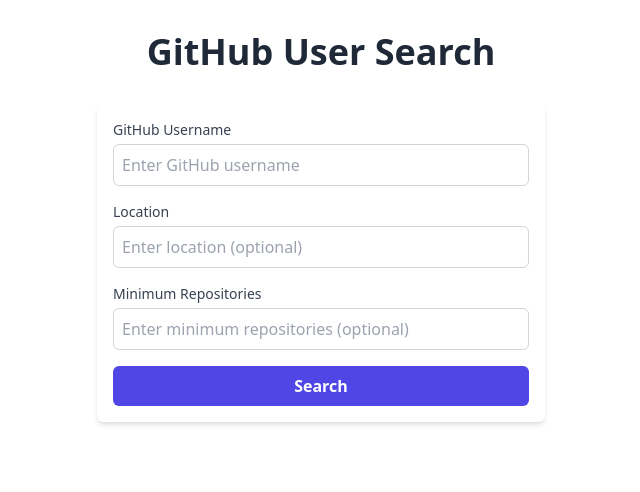
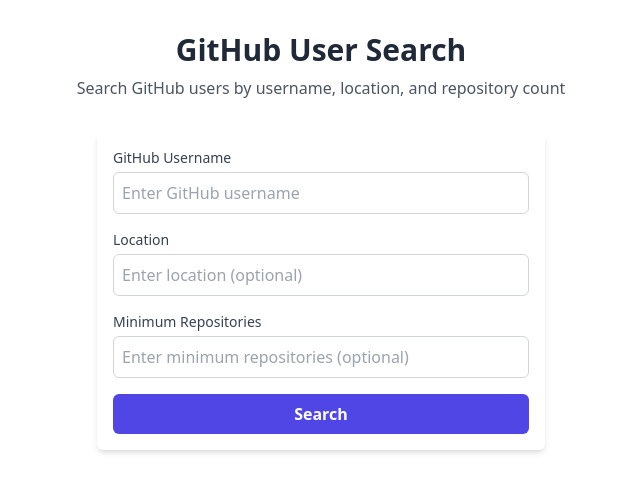
Before and after one commit to Youssef-Bouhssina/alx-fe-reactjs, a React (Vite) app in the folder github-user-search/: page / in a window 1280 px wide. Shown: the top 492 px of the page, without its empty margins (319-959 px from the left). Built offline with nearby package versions, Linux system fonts and the light colour scheme; no server answers.

Commit message:
Update App.jsx

```diff
--- a/github-user-search/src/App.jsx
+++ b/github-user-search/src/App.jsx
@@ -1,15 +1,19 @@
-import React from 'react'
-import Search from './components/Search'
+import React from 'react';
+import Search from './components/Search';
+import './index.css';
 
 function App() {
-    return (
-        <div className="container mx-auto px-4 py-8">
-            <h1 className="text-4xl font-bold text-center text-gray-800 mb-8">
-                GitHub User Search
-            </h1>
-            <Search />
-        </div>
-    )
+  return (
+    <div className="container mx-auto px-4 py-8">
+      <header className="text-center mb-8">
+        <h1 className="text-3xl font-bold text-gray-800">GitHub User Search</h1>
+        <p className="text-gray-600 mt-2">Search GitHub users by username, location, and repository count</p>
+      </header>
+      <main>
+        <Search />
+      </main>
+    </div>
+  );
 }
 
-export default App
+export default App;
```
